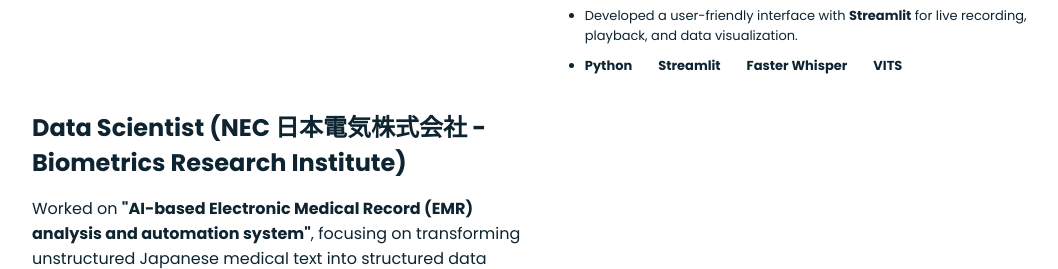
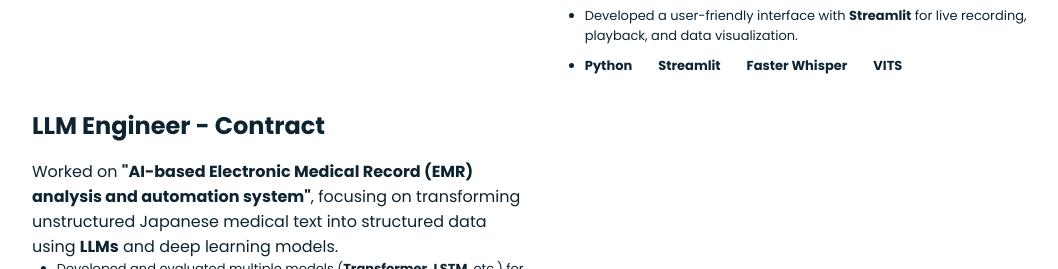
Before and after one commit to Sattusss/sattusss.github.io, a plain HTML site: page index.html in a window 1280 px wide. Shown: the part 2163-2432 px from the top of the page, without its empty margins (96-1154 px from the left). Drawn offline with nearby package versions, Linux system fonts and the light colour scheme; no server answers.

Commit message:
Updated Client

```diff
--- a/index.html
+++ b/index.html
@@ -120,7 +120,7 @@
                     </div>
 
                     <div>
-                        <h2 class="about__subtitle">Data Scientist (NEC 日本電気株式会社 - Biometrics Research Institute)</h2>
+                        <h2 class="about__subtitle">LLM Engineer - Contract</h2>
                         <p class="about__text">
                             Worked on <b>"AI-based Electronic Medical Record (EMR) analysis and automation system"</b>, focusing on transforming unstructured Japanese medical text into structured data using <b>LLMs</b> and deep learning models.
                         </p>
```
